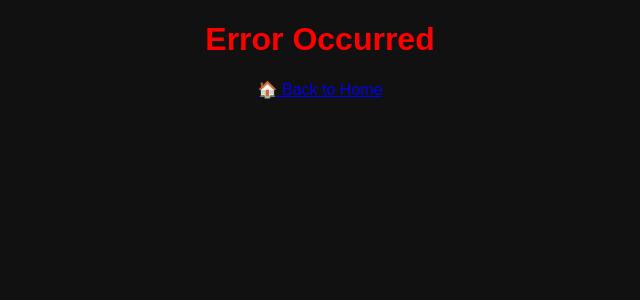
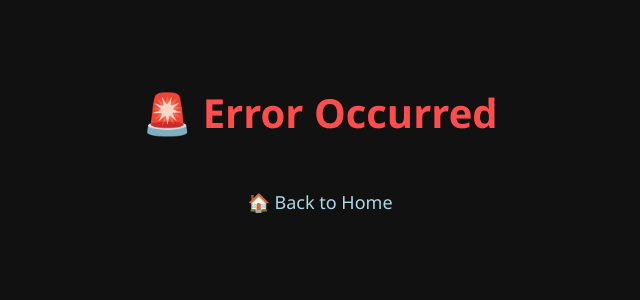
Before and after one commit to A2022KR/crypto-portfolio-api, a Flask app: template templates/error.html in a window 1280 px wide. Shown: the top 300 px of the page, without its empty margins (320-960 px from the left). Run offline with Flask 3, Linux system fonts and the light colour scheme; the template is opened without the code that fills it, so the values that code supplies are empty.

Commit message:
Update error.html

```diff
--- a/templates/error.html
+++ b/templates/error.html
@@ -1,9 +1,36 @@
-
 <!DOCTYPE html>
 <html>
-<head><title>Error</title></head>
-<body style="background-color:#111;color:red;text-align:center;font-family:sans-serif;">
-    <h1>Error Occurred</h1>
+<head>
+    <title>Error</title>
+    <style>
+        body {
+            background-color: #111;
+            color: #ff4c4c;
+            font-family: 'Segoe UI', sans-serif;
+            text-align: center;
+            padding-top: 50px;
+        }
+        h1 {
+            font-size: 40px;
+            margin-bottom: 20px;
+        }
+        p {
+            font-size: 20px;
+        }
+        a {
+            display: inline-block;
+            margin-top: 30px;
+            font-size: 18px;
+            text-decoration: none;
+            color: #add8e6;
+        }
+        a:hover {
+            text-decoration: underline;
+        }
+    </style>
+</head>
+<body>
+    <h1>🚨 Error Occurred</h1>
     <p>{{ message }}</p>
     <a href="/">🏠 Back to Home</a>
 </body>
```
